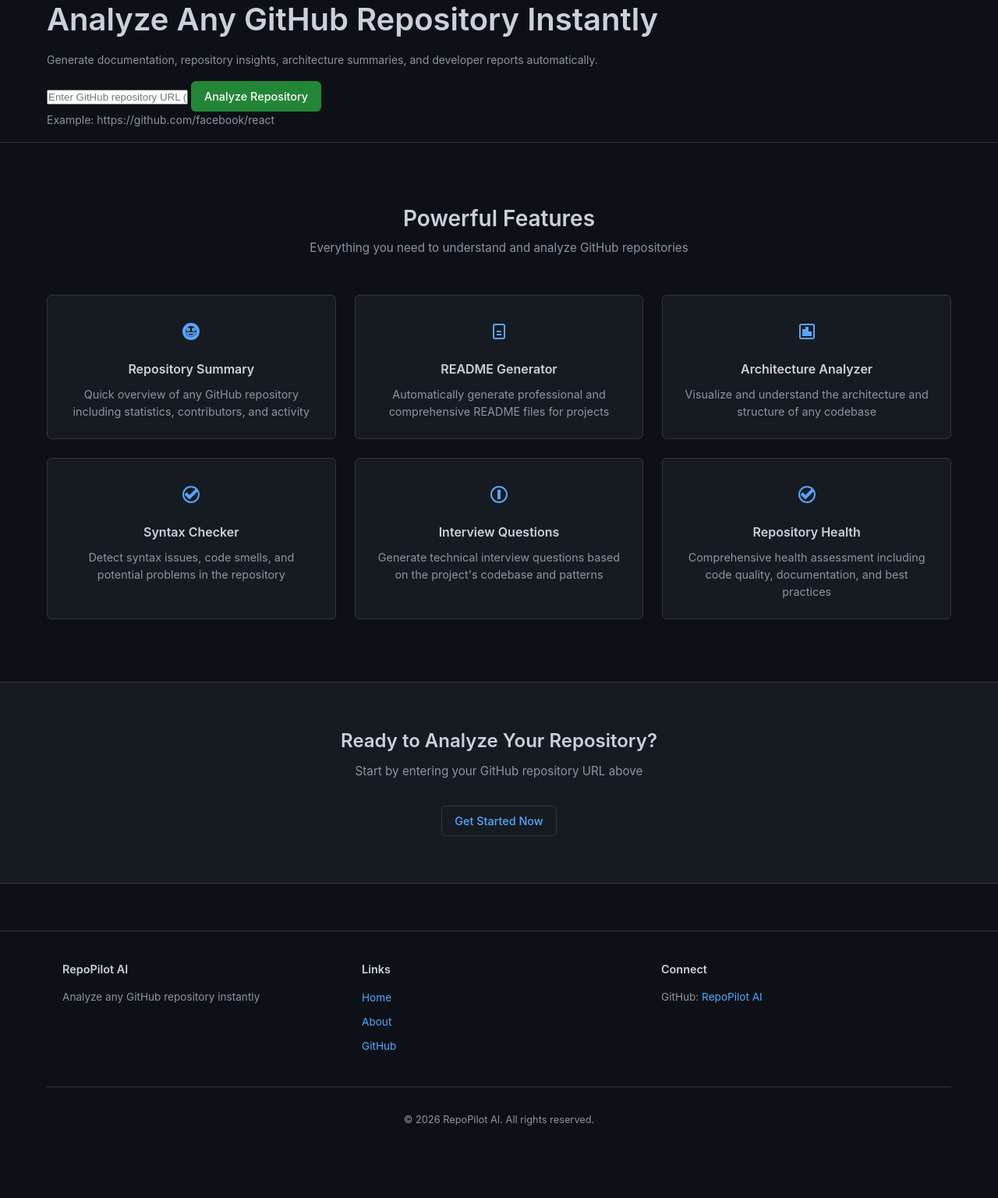
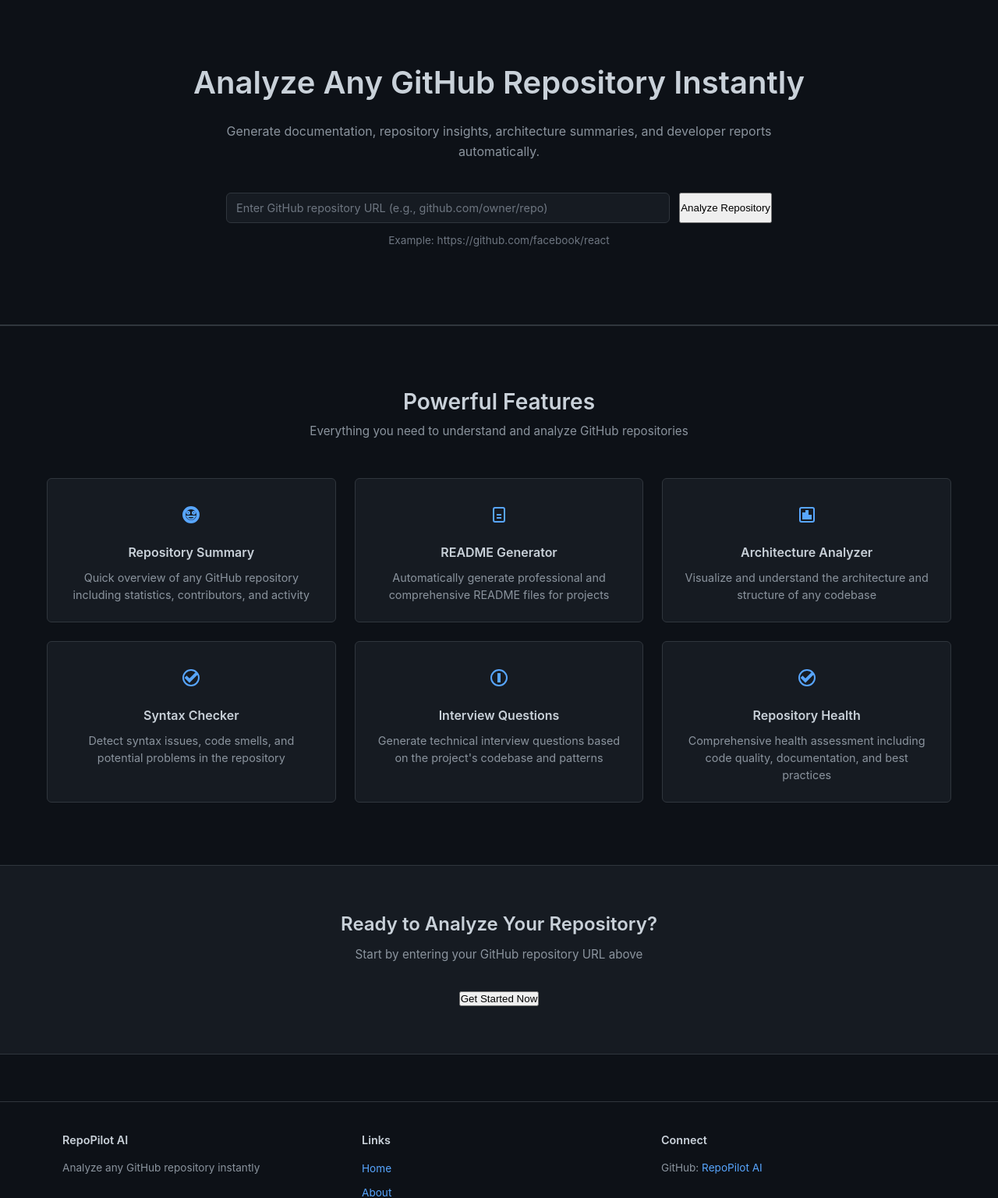
Before and after one commit to codepiyusss/RepoPilot-AI, a Flask app: page / in a window 1280 px wide. Shown: the part 65-1601 px from the top of the page at 78% size. Before the commit the page ends 1508 px from the top, so only its background shows below. Run offline with Flask 3, Linux system fonts and the light colour scheme.

Commit message:
Update style.css

```diff
--- a/static/css/style.css
+++ b/static/css/style.css
@@ -149,46 +149,77 @@ main {
     width: 100%;
 }
 
+.hero {
+    padding: 80px 0;
+    background-color: var(--bg-primary);
+    border-bottom: 1px solid var(--border-color);
+}
 
-/* Buttons */
+.hero-content {
+    text-align: center;
+    max-width: 900px;
+    margin: 0 auto;
+}
 
-.btn {
-    padding: 10px 16px;
-    border: 1px solid transparent;
+.hero-title {
+    font-size: 2.5rem;
+    font-weight: 600;
+    margin-bottom: 1.5rem;
+    color: var(--text-primary);
+    line-height: 1.3;
+}
+
+.hero-description {
+    font-size: 1rem;
+    color: var(--text-secondary);
+    margin-bottom: 2.5rem;
+    max-width: 700px;
+    margin-left: auto;
+    margin-right: auto;
+    line-height: 1.6;
+}
+
+/* Input Section */
+
+.input-section {
+    max-width: 700px;
+    margin: 0 auto;
+}
+
+.input-group {
+    display: flex;
+    gap: 0.75rem;
+    margin-bottom: 0.75rem;
+}
+
+.repo-input {
+    flex: 1;
+    padding: 10px 12px;
+    background-color: var(--bg-secondary);
+    border: 1px solid var(--border-color);
     border-radius: var(--border-radius);
+    color: var(--text-primary);
     font-family: inherit;
     font-size: 0.9rem;
-    font-weight: 500;
-    cursor: pointer;
     transition: var(--transition);
-    white-space: nowrap;
 }
 
-.btn-primary {
-    background-color: var(--accent-green);
-    color: white;
-    border-color: var(--accent-green);
+.repo-input:focus {
+    outline: none;
+    border-color: var(--accent-blue);
+    background-color: var(--bg-tertiary);
 }
 
-.btn-primary:hover {
-    background-color: var(--hover-green);
-    border-color: var(--hover-green);
+.repo-input::placeholder {
+    color: var(--text-tertiary);
 }
 
-.btn-primary:active {
-    background-color: var(--accent-green);
+.input-hint {
+    font-size: 0.85rem;
+    color: var(--text-tertiary);
+    margin-top: 0.5rem;
 }
 
-.btn-secondary {
-    background-color: transparent;
-    color: var(--accent-blue);
-    border: 1px solid var(--border-color);
-}
-
-.btn-secondary:hover {
-    background-color: rgba(88, 166, 255, 0.08);
-    border-color: var(--accent-blue);
-}
 
 /* Features Section */
 
```
